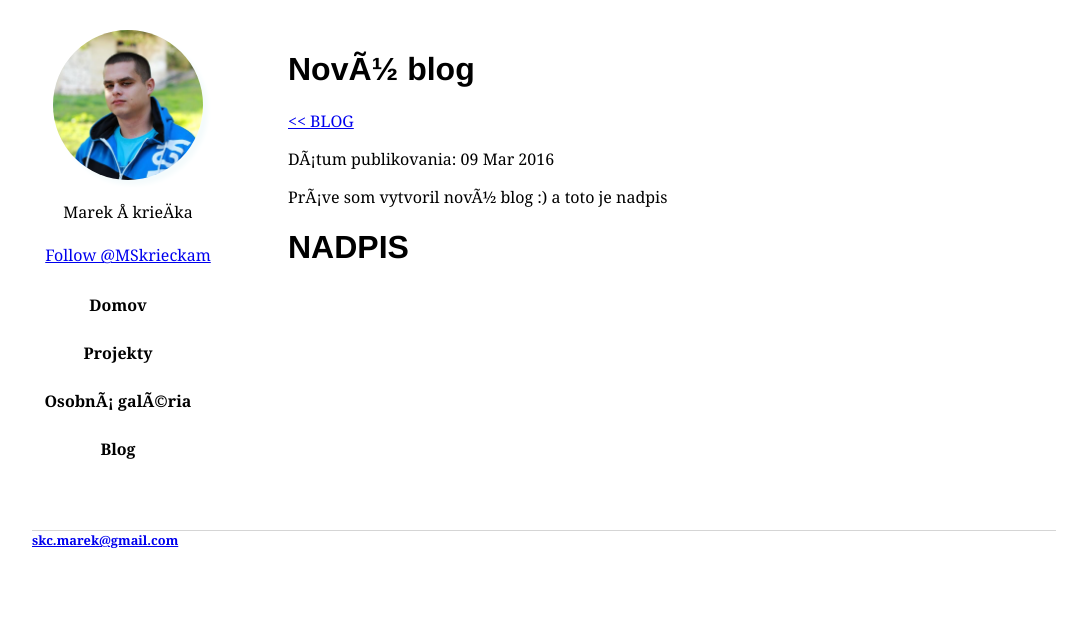
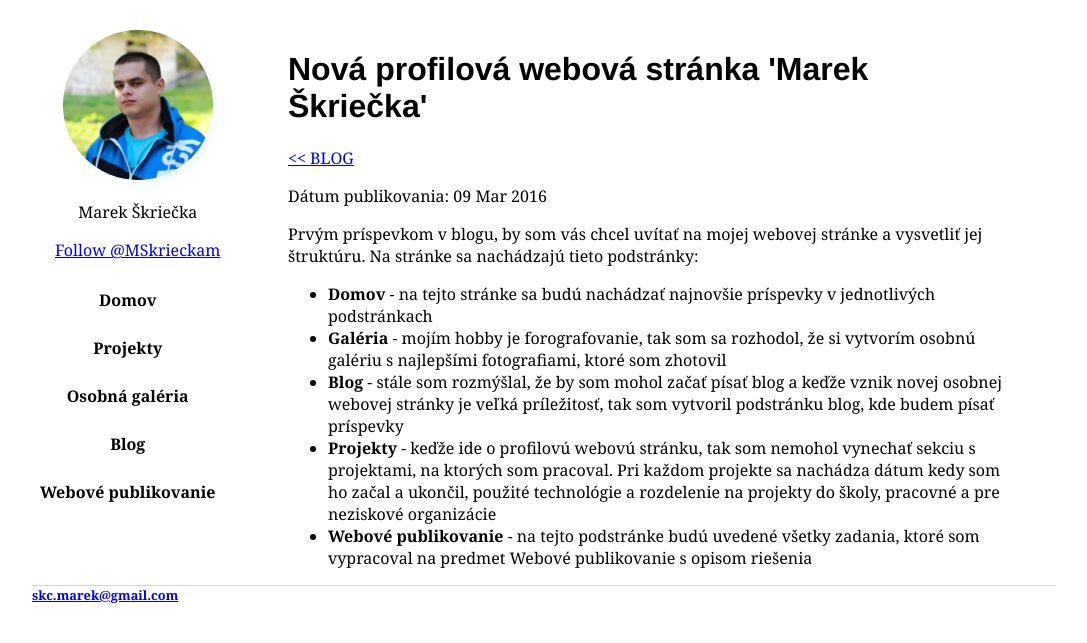
Before and after one commit to skcmarek/skcmarek.github.io, a Jekyll site: the page built from _posts/2016-03-09-new-blog.md, in a window 1280 px wide. Shown: the top 643 px of the page, without its empty margins (96-1183 px from the left). Built offline with Jekyll 4.4.1, drawn with Linux system fonts in a browser that asks for light colours; comment, search, counter and statistics services are not loaded.

Commit message:
Added section Web publishing and added new blog post

```diff
--- a/_config.yml
+++ b/_config.yml
@@ -5,3 +5,5 @@
      output: true
   projects:
     output: true
+  tasks:
+    output: true
--- a/_layouts/default.html
+++ b/_layouts/default.html
@@ -1,6 +1,9 @@
 <!DOCTYPE html>
 	<html>
 		<head>
+		  	<meta charset="UTF-8">
+		 	<meta name="author" content="Marek Skriecka">
+  			<meta name="description" content="Personal web page for subject Web Publishing">
 			<title>{{ page.title }}</title>
 			<link rel="stylesheet" type="text/css" href="/css/style.css">
 		</head>
--- a/_posts/2016-03-09-new-blog.md
+++ b/_posts/2016-03-09-new-blog.md
@@ -1,8 +1,12 @@
 ---
 layout: post
-title: "Nový blog"
+title: "Nová profilová webová stránka 'Marek Škriečka' "
 date: 2016-03-09
 ---
 
-Práve som vytvoril nový blog :) a toto je nadpis
-# NADPIS
+Prvým príspevkom v blogu, by som vás chcel uvítať na mojej webovej stránke a vysvetliť jej štruktúru. Na stránke sa nachádzajú tieto podstránky:
+* **Domov** - na tejto stránke sa budú nachádzať najnovšie príspevky v jednotlivých podstránkach
+* **Galéria** - mojím hobby je forografovanie, tak som sa rozhodol, že si vytvorím osobnú galériu s najlepšími fotografiami, ktoré som zhotovil
+* **Blog** - stále som rozmýšlal, že by som mohol začať písať blog a keďže vznik novej osobnej webovej stránky je veľká príležitosť, tak som vytvoril podstránku blog, kde budem písať príspevky
+* **Projekty** - keďže ide o profilovú webovú stránku, tak som nemohol vynechať sekciu s projektami, na ktorých som pracoval. Pri každom projekte sa nachádza dátum kedy som ho začal a ukončil, použité technológie a rozdelenie na projekty do školy, pracovné a pre neziskové organizácie
+* **Webové publikovanie** - na tejto podstránke budú uvedené všetky zadania, ktoré som vypracoval na predmet Webové publikovanie s opisom riešenia
--- a/index.html
+++ b/index.html
@@ -50,6 +50,7 @@
 		  <div id="twitterPreview"	 class="previewSection">
 			  <h2>Twitter</h2>
 			  Demonštrácia pluginu do Jekyll-u
+			  <!-- {% twitter https://twitter.com/MSkrieckam maxwidth=500 limit=5 %} -->
 		  </div>
 	</div>
 </div>
```
Also changed, not shown: _layouts/task.html (added, +8 -0 lines), _tasks/task1.md (added, +51 -0 lines), _tasks/task2.md (added, +5 -0 lines), _tasks/task3.md (added, +5 -0 lines), tasks/index.html (added, +12 -0 lines).
